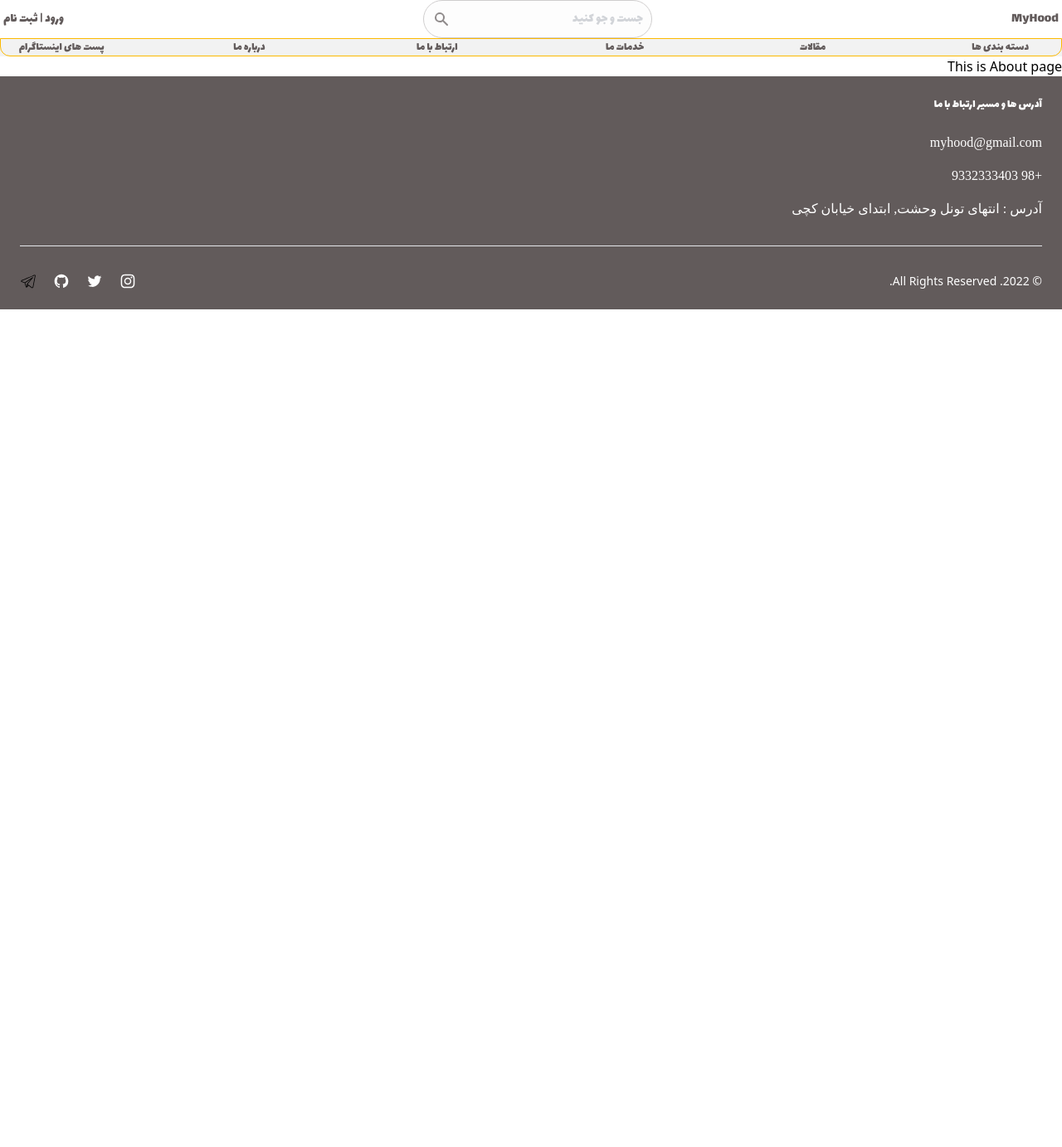
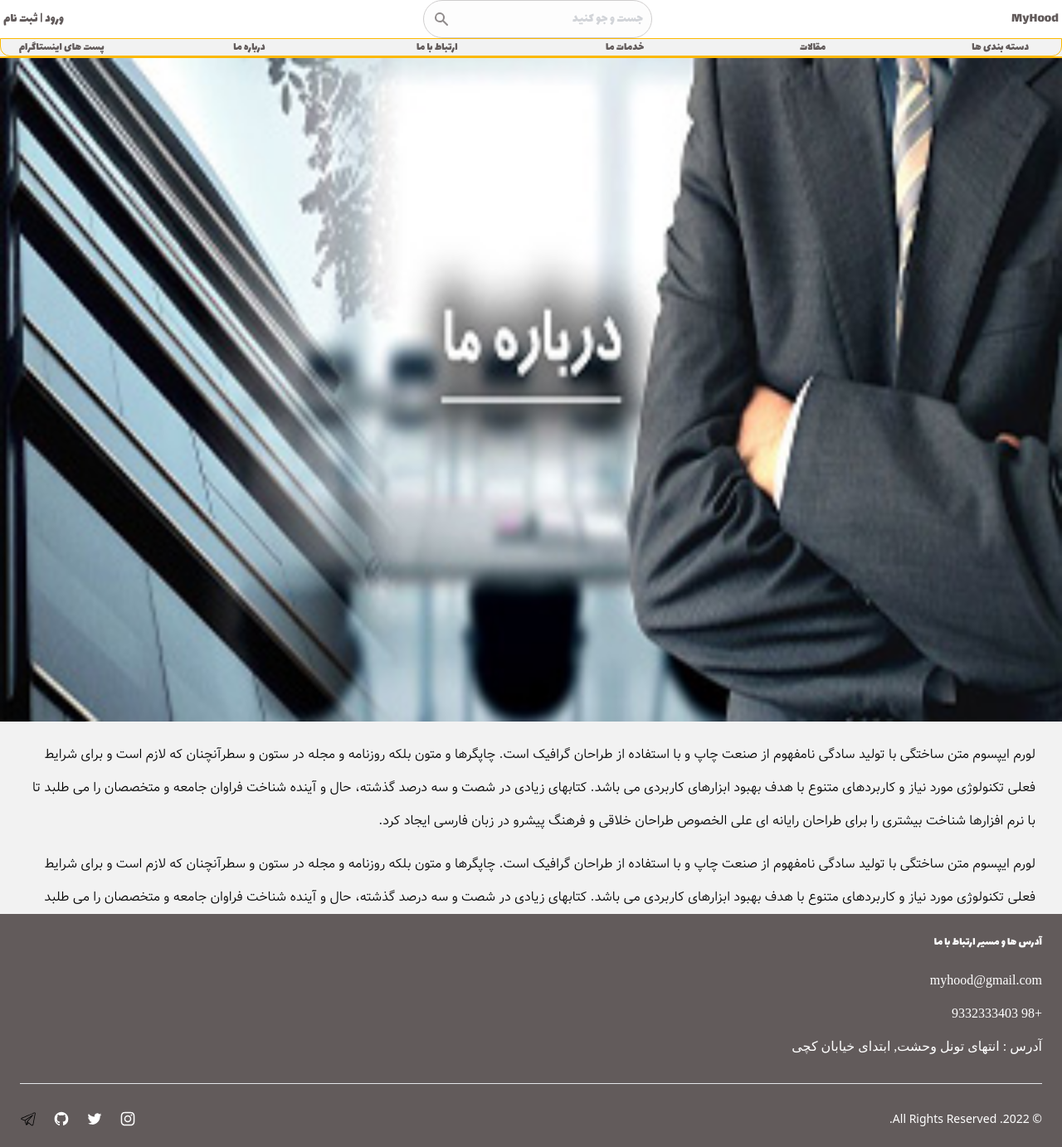
Before and after one commit to Parsa361/MyHood, a Nuxt app: page /about in a window 1280 px wide. Shown: the whole page at 83% size. Before the commit the page ends 800 px from the top, so only its background shows below. Built offline with nearby package versions, Linux system fonts and the light colour scheme.

Commit message:
Make about us page,still needs some edits

```diff
--- a/pages/about/index.vue
+++ b/pages/about/index.vue
@@ -1,3 +1,60 @@
 <template>
-    <h1 class="py-[10rem] px-[10rem]">This is About page</h1>
+    <div>
+        <div class="bg-white rounded-b-[20rem] border-yellowHood border-b-2">
+            <div
+                class="relative h-[10rem] lg:h-[15rem] xl:h-[20rem] container mx-auto flex flex-row justify-center text-center">
+                <svg xmlns="http://www.w3.org/2000/svg" width="111" height="3"
+                    class="hidden sm:flex absolute top-12 w-[5rem] md:w-[7rem] right-[13rem] md:top-20  md:right-[12rem] lg:right-[20rem] xl:right-[28rem] 2xl:right-[35rem]"
+                    viewBox="0 0 111 3">
+                    <line id="Line_2" data-name="Line 2" x2="108" transform="translate(1.5 1.5)" fill="none"
+                        stroke="#fcb900" stroke-linecap="round" stroke-width="3" />
+                </svg>
+                <span class="absolute font-Lalezar top-10 md:top-16 text-sm md:text-[2rem] lg:text-[3rem]">درباره
+                    ما</span>
+                <svg xmlns="http://www.w3.org/2000/svg" width="111" height="3"
+                    class="hidden sm:flex absolute top-12 w-[5rem] md:w-[7rem] left-[13rem] md:top-20  md:left-[12rem] lg:left-[20rem] xl:left-[28rem] 2xl:left-[35rem]"
+                    viewBox="0 0 111 3">
+                    <line id="Line_2" data-name="Line 2" x2="108" transform="translate(1.5 1.5)" fill="none"
+                        stroke="#fcb900" stroke-linecap="round" stroke-width="3" />
+                </svg>
+            </div>
+        </div>
+
+        <!-- Card -->
+        <div>
+            <!-- Container -->
+            <div
+                class="relative container mx-auto bg-bgBg shadow-lg -top-[4rem] md:-top-[3rem] lg:-top-[7rem] min-h-[20rem] w-[20rem] sm:w-[25rem] md:w-[29rem] lg:w-[40rem] xl:w-[50rem]">
+                <div class="flex flex-col justify-center">
+                    <!--
+                        Inja bayad edit beshe hanooz khoob nist va kar nemikone
+                     -->
+                    <img srcset="~/assets/images/about_us.jpg 640w, ~/assets/images/about_lg.jpg 768w,~/assets/images/about_xl.jpg 1024w"
+                        sizes="70vmin" alt="about us image" class="w-full">
+                    <p
+                        class="font-VazirLight text-[1rem] md:text-[1.25rem] lg:text-[1.5rem] text-start pt-5 px-2 md:px-5 lg:px-8 leading-8 lg:leading-10 xl:leading-[2.75rem]">
+                        لورم ایپسوم متن ساختگی با تولید سادگی
+                        نامفهوم از صنعت چاپ و با استفاده از
+                        طراحان گرافیک است. چاپگرها و متون بلکه روزنامه و مجله در ستون و سطرآنچنان که لازم است و برای
+                        شرایط فعلی تکنولوژی مورد نیاز و کاربردهای متنوع با هدف بهبود ابزارهای کاربردی می باشد. کتابهای
+                        زیادی در شصت و سه درصد گذشته، حال و آینده شناخت فراوان جامعه و متخصصان را می طلبد تا با نرم
+                        افزارها شناخت بیشتری را برای طراحان رایانه ای علی الخصوص طراحان خلاقی و فرهنگ پیشرو در زبان
+                        فارسی ایجاد کرد.
+                    </p>
+                    <p
+                        class="hidden sm:flex font-VazirLight text-[1rem] md:text-[1.25rem] lg:text-[1.5rem] text-start pt-3 px-2 md:px-5 lg:px-8 leading-8 lg:leading-10 xl:leading-[2.75rem]">
+                        لورم ایپسوم متن ساختگی با تولید سادگی نامفهوم از صنعت چاپ و با استفاده از طراحان گرافیک است.
+                        چاپگرها و متون بلکه روزنامه و مجله در ستون و سطرآنچنان که لازم است و برای شرایط فعلی تکنولوژی
+                        مورد نیاز و کاربردهای متنوع با هدف بهبود ابزارهای کاربردی می باشد. کتابهای زیادی در شصت و سه
+                        درصد گذشته، حال و آینده شناخت فراوان جامعه و متخصصان را می طلبد
+                    </p>
+
+                </div>
+            </div>
+        </div>
+    </div>
 </template>
+
+<style>
+
+</style>
```
